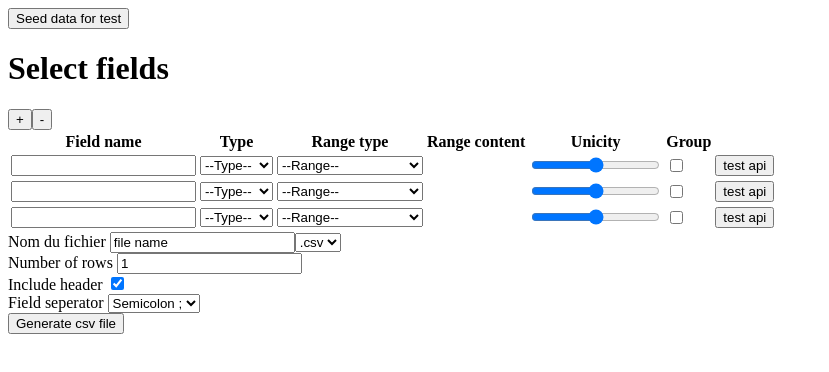
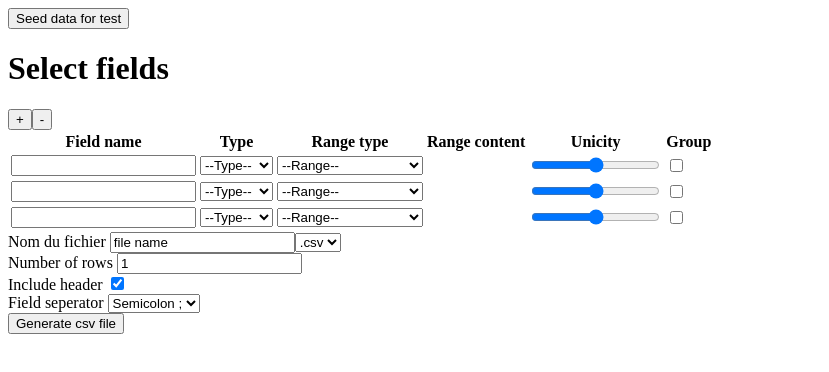
Before and after one commit to Meyerka/data-mocker, a Vue app: page / in a window 1280 px wide. Shown: the top 372 px of the page, without its empty margins (0-829 px from the left). Built offline with nearby package versions, Linux system fonts and the light colour scheme.

Commit message:
removed api test button

```diff
--- a/src/components/FieldRow.vue
+++ b/src/components/FieldRow.vue
@@ -60,9 +60,6 @@
     </td>
     <td v-for="checkbox in checkboxes" :key="checkbox">
       <input type="checkbox" v-model="isGrouped" />
-    </td>
-    <td>
-      <button @click="fetchRandom()">test api</button>
     </td>
   </tr>
 </template>
```
